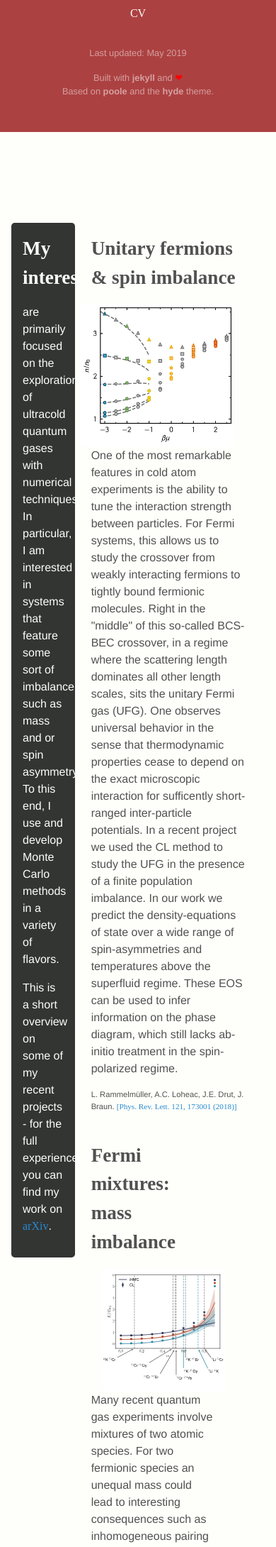
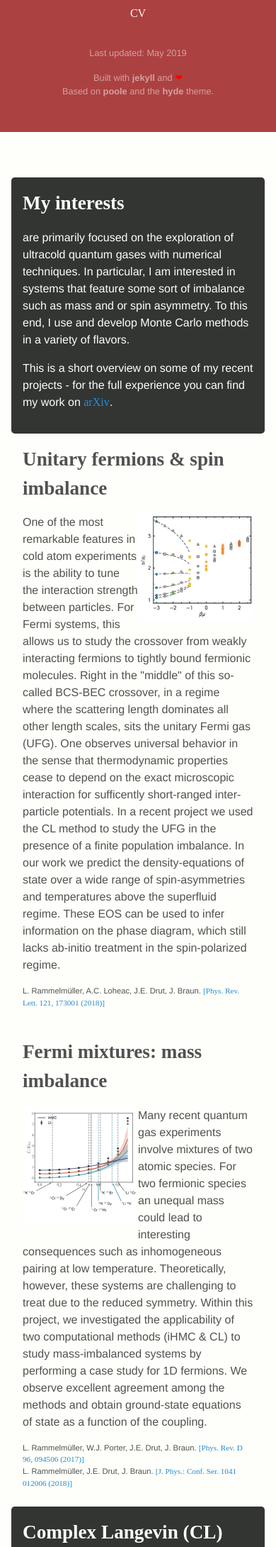
Before and after one commit to rammelmueller/rammelmueller.github.io, a Jekyll site: the page built from projects.html, in a window 390 px wide. Shown: the part 569-2749 px from the top of the page at 71% size. Built offline with Jekyll 4.4.1, drawn with Linux system fonts in a browser that asks for light colours; nearby versions of some CDN libraries; some web fonts are replaced.

Commit message:
mobile responsive test

```diff
--- a/_includes/head.html
+++ b/_includes/head.html
@@ -11,8 +11,9 @@
   <!-- CSS -->
   <link rel="stylesheet" href="/css/poole.css">
   <link rel="stylesheet" href="/css/hyde.css">
+  <link rel="stylesheet" href="/css/fonts.css">
   <link rel="stylesheet" href="/css/custom.css">
-  <link rel="stylesheet" href="/css/fonts.css">
+  <link rel="stylesheet" href="/css/projects.css">
 
   <!-- Map scritp, must be in this order. -->
   <link rel="stylesheet" href="https://unpkg.com/leaflet@1.4.0/dist/leaflet.css" />
--- a/css/custom.css
+++ b/css/custom.css
@@ -153,13 +153,42 @@
  *
  * */
 
-.projects{
-  flex-wrap: wrap;
-  min-width: 46rem;
+ .projects a{
+   font-family: "Roboto Mono";
  }
+ .projects .regular{
+   /* background-color: #C6C7C4; */
+ }
+ .projects .inverted{
+   background-color: #333533;
+   color: #fefefaff;
+ }
+ .projects .featured{
+   /* color: rgba(255,255,255,1); */
+   /* background-color: #2e4057; */
+ }
+
+ .project .title{
+   font-family: "Roboto Mono";
+   font-size: 1.7rem;
+   font-weight: bold;
+ }
+ .project p{
+ }
+ .project .footer{
+   width: 100%;
+   font-size: 0.7rem;
+   margin: 1rem 0 0.5rem 0;
+ }
+
+
 .project{
   padding: 1rem;
   border-radius: 0.3rem;
+}
+
+@media (min-width: 48em) {
+  .project{
     margin-right: 2%;
     float: left;
   }
@@ -167,31 +196,14 @@
     display: inline-block;
     margin: 0 1rem 0 1rem;
   }
-.project a{
-  font-family: "Roboto Mono";
-}
-.project .title{
-  font-family: "Roboto Mono";
-  font-size: 1.7rem;
-  font-weight: bold;
-}
-.project_line .regular{
-  /* background-color: #C6C7C4; */
-}
-.project_line .inverted{
-  background-color: #333533;
-  color: #fefefaff;
-}
-.project_line .featured{
-  /* color: rgba(255,255,255,1); */
-  /* background-color: #2e4057; */
 }
 
-.project p{
+
+@media (max-width: 48em) {
+  .project{
+    width: 100%;
   }
-
-.project .footer{
-  width: 100%;
-  font-size: 0.7rem;
-  margin: 1rem 0 0.5rem 0;
+  .project img{
+    width: 50%;
   }
+}
--- a/css/hyde.css
+++ b/css/hyde.css
@@ -145,28 +145,3 @@ a.sidebar-nav-item:focus {
     margin-right: 4rem;
   }
 }
-
-
-/*
- * Reverse layout
- *
- * Flip the orientation of the page by placing the `.sidebar` on the right.
- */
-
-@media (min-width: 48em) {
-  .layout-reverse .sidebar {
-    left: auto;
-    right: 0;
-  }
-  .layout-reverse .content {
-    margin-left: 2rem;
-    margin-right: 20rem;
-  }
-}
-
-@media (min-width: 64em) {
-  .layout-reverse .content {
-    margin-left: 4rem;
-    margin-right: 22rem;
-  }
-}
--- a/css/poole.css
+++ b/css/poole.css
@@ -266,21 +266,6 @@ tbody tr:nth-child(odd) th {
 
 
 /*
- * Messages
- *
- * Show alert messages to users. You may add it to single elements like a `<p>`,
- * or to a parent if there are multiple elements to show.
- */
-
-.message {
-  margin-bottom: 1rem;
-  padding: 1rem;
-  color: #717171;
-  background-color: #f9f9f9;
-}
-
-
-/*
  * Container
  *
  * Center the page content.
@@ -293,138 +278,3 @@ tbody tr:nth-child(odd) th {
   margin-left:  auto;
   margin-right: auto;
 }
-
-
-/*
- * Masthead
- *
- * Super small header above the content for site name and short description.
- */
-
-.masthead {
-  padding-top:    1rem;
-  padding-bottom: 1rem;
-  margin-bottom: 3rem;
-}
-.masthead-title {
-  margin-top: 0;
-  margin-bottom: 0;
-  color: #505050;
-}
-.masthead-title a {
-  color: #505050;
-}
-.masthead-title small {
-  font-size: 75%;
-  font-weight: 400;
-  color: #c0c0c0;
-  letter-spacing: 0;
-}
-
-
-/*
- * Posts and pages
- *
- * Each post is wrapped in `.post` and is used on default and post layouts. Each
- * page is wrapped in `.page` and is only used on the page layout.
- */
-
-.page {
-  margin-bottom: 4em;
-}
-
-/* Blog post or page title */
-.page-title,
-.post-title,
-.post-title a {
-  color: #303030;
-}
-.page-title,
-.post-title {
-  margin-top: 0;
-}
-
-/* Meta data line below post title */
-.post-date {
-  display: block;
-  margin-top: -.5rem;
-  margin-bottom: 1rem;
-  color: #9a9a9a;
-}
-
-/* Related posts */
-.related {
-  padding-top: 2rem;
-  padding-bottom: 2rem;
-  border-top: 1px solid #eee;
-}
-.related-posts {
-  padding-left: 0;
-  list-style: none;
-}
-.related-posts h3 {
-  margin-top: 0;
-}
-.related-posts li small {
-  font-size: 75%;
-  color: #999;
-}
-.related-posts li a:hover {
-  color: #268bd2;
-  text-decoration: none;
-}
-.related-posts li a:hover small {
-  color: inherit;
-}
-
-
-/*
- * Pagination
- *
- * Super lightweight (HTML-wise) blog pagination. `span`s are provide for when
- * there are no more previous or next posts to show.
- */
-
-.pagination {
-  overflow: hidden; /* clearfix */
-  margin-left: -1rem;
-  margin-right: -1rem;
-  font-family: "PT Sans", Helvetica, Arial, sans-serif;
-  color: #ccc;
-  text-align: center;
-}
-
-/* Pagination items can be `span`s or `a`s */
-.pagination-item {
-  display: block;
-  padding: 1rem;
-  border: 1px solid #eee;
-}
-.pagination-item:first-child {
-  margin-bottom: -1px;
-}
-
-/* Only provide a hover state for linked pagination items */
-a.pagination-item:hover {
-  background-color: #f5f5f5;
-}
-
-@media (min-width: 30em) {
-  .pagination {
-    margin: 3rem 0;
-  }
-  .pagination-item {
-    float: left;
-    width: 50%;
-  }
-  .pagination-item:first-child {
-    margin-bottom: 0;
-    border-top-left-radius:    4px;
-    border-bottom-left-radius: 4px;
-  }
-  .pagination-item:last-child {
-    margin-left: -1px;
-    border-top-right-radius:    4px;
-    border-bottom-right-radius: 4px;
-  }
-}
--- a/projects.html
+++ b/projects.html
@@ -2,9 +2,9 @@
 layout: page
 title: Projects
 ---
-<!-- <h1>Research interests & projects</h1> -->
-<div class="project_line">
-  <div class="project inverted"  style="width: 25%;">
+<div class="projects">
+
+  <div class="project inverted">
     <p class='title'>My interests</p>
     <p>
       are primarily focused on the exploration of ultracold quantum gases with numerical techniques.
@@ -17,7 +17,7 @@ title: Projects
       <a target='blank' href="https://arxiv.org/a/rammelmuller_l_1.html" >arXiv</a>.
     </p>
   </div>
-  <div class="project featured" style="width: 70%;">
+  <div class="project featured">
     <p class='title'>Unitary fermions & spin imbalance</p>
     <img src="/projects/eos_balanced.png" align='right' width="300px">
 
@@ -33,10 +33,8 @@ title: Projects
       <a target='blank' href="https://doi.org/10.1103/PhysRevLett.121.173001">[Phys. Rev. Lett. 121, 173001 (2018)]</a>
     </div>
   </div>
-<!-- </div> -->
 
-<!-- <div class="project_line"> -->
-  <div class="project regular"  style="width: 57.5%;">
+  <div class="project regular">
     <p class='title'>Fermi mixtures: mass imbalance</p>
     <img src="1D_CLvsiHMC_mixtures.svg" align="left" width="350px">
     Many recent quantum gas experiments involve mixtures of two atomic species. For two fermionic species an unequal mass could lead
@@ -51,7 +49,7 @@ title: Projects
       <a target='blank' href="https://doi.org/10.1088/1742-6596/1041/1/012006">[J. Phys.: Conf. Ser. 1041 012006 (2018)]</a>
     </div>
   </div>
-  <div class="project inverted" style="width: 37.5%;">
+  <div class="project inverted">
     <p class='title'>Complex Langevin (CL)</p>
     <p>
       Whenever we want to study fermionic many-body systems with Monte Carlo methods we face a major road-block: the sign-problem. It causes the algorithms to scale exponentially with increasing system size and so we quickly run out of steam even on the largest available HPC clusters.
@@ -59,27 +57,13 @@ title: Projects
       Recent progress in the area of high-energy physics inspired us to adapt the so-called complex Langevin method to ultracold quantum systems as a way to circumvent this nasty problem. The method itself is known since the mid 80s and has had mixed success due to some mathematical shortcomings for certain theories. However, it turns out that it is a valuable tool in the study of ultracold Fermi gases, as we have shown for a variety of imbalanced systems.
     </p>
   </div>
-<!-- </div> -->
 
 
-<!-- <div class="project_line"> -->
-  <div class="project regular"  style="width: 100%;">
+  <div class="project regular">
     <p class='title'>From few to many with Hybrid Monte Carlo (HMC)</p>
     It turns out, that the answer to the question "How many is many?" poses a formidable challenge and is highly dependent on the spatial dimension. Nevertheless, an answer is needed to know when we can reliably use effective many-body descriptions to infer macroscopic propierties of the system under study. While there are certain exact solutions available in one dimension, these work best in the thermodynamic limit and exact numbers for finite systems are often challenging to come by. In larger spatial dimensions, exact solutions are entirely unkown and thus numerical studies are our only way to address these questions.
     <br>
     Within a series of projects we have characterized this crossover for low-dimensional two-component Fermi gases interacting via a contact interaction. The numerical calculations have been performed with the Hybrid Monte Carlo (HMC) approach which relies on an efficient global updating scheme (in fact, this algorithm is the workhorse in computational high-energy physics). Our analysis includes a large variety of quantities for the one-dimensional case ranging from energies and Tan's contact parameter to one- and two-body density matrices. For the two-dimensional case we highlighty the efficiency of our method and compute energies and momentum distributions across the crossover from the weakly interacting BCS regime to the strongly coupled BEC limit.
-
-
-    <!-- Although there exist exact solutions to the 1D problem via the Bethe ansatz for the thermodynamic limit as well as finite systems, it is often hard to extract precise
-
-    Knowing when a physical system has reached sufficient size for its macroscopic properties to be
-well described by many-body theory is difficult. We investigated the crossover from few- to
-many-body physics by studying quasi–one-dimensional systems of ultracold atoms consisting of a
-single impurity interacting with an increasing number of identical fermions. We measured the
-interaction energy of such a system as a function of the number of majority atoms for different
-strengths of the interparticle interaction. As we increased the number of majority atoms one by
-one, we observed fast convergence of the normalized interaction energy toward a many-body
-limit calculated for a single impurity immersed in a Fermi sea of majority particles. -->
 
     <div class="footer">
       L. Rammelmüller, W.J. Porter, A. C. Loheac, and J. E. Drut
```
Also changed, not shown: css/projects.css (added). Lines whose indentation alone changed are shown as unchanged.
